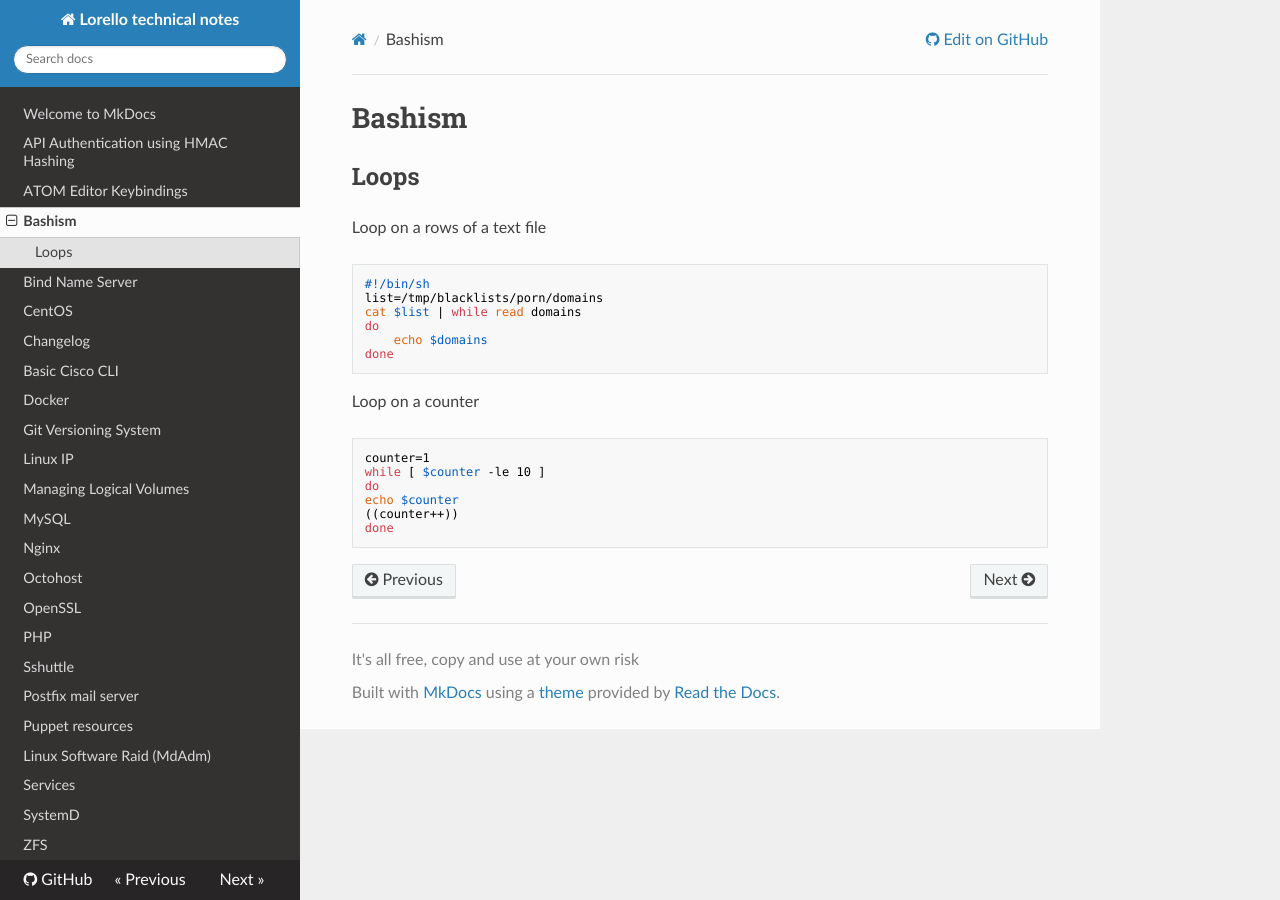
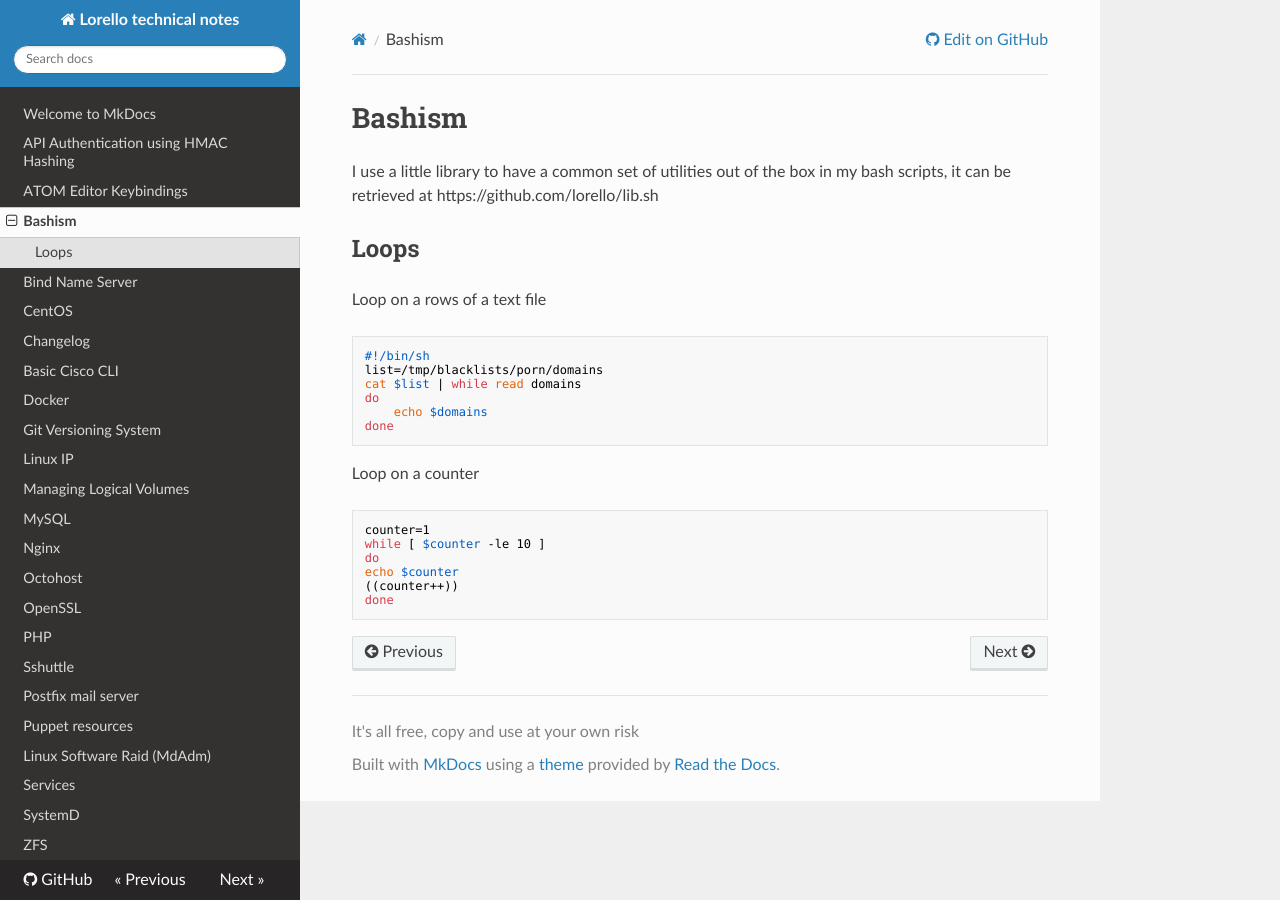
Before and after one commit to lorello/lorello.github.io, an MkDocs documentation site: the page built from docs/bash.md, in a window 1280 px wide. Built offline with MkDocs 1.6.1, drawn with Linux system fonts in a browser that asks for light colours; nearby versions of some CDN libraries.

Commit message:
added info on lib.sh

```diff
--- a/docs/bash.md
+++ b/docs/bash.md
@@ -1,4 +1,7 @@
 # Bashism
+
+I use a little library to have a common set of utilities out of the box in my
+bash scripts, it can be retrieved at https://github.com/lorello/lib.sh
 
 ## Loops
 
```
